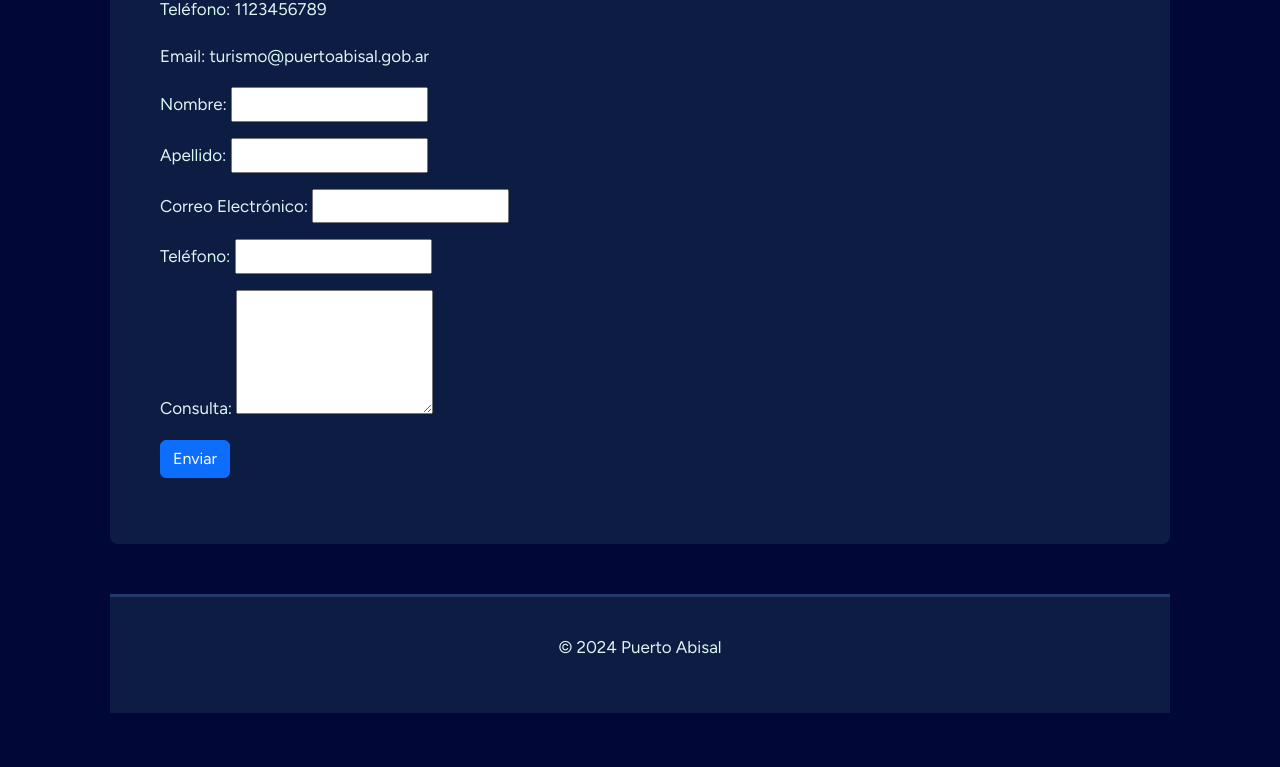
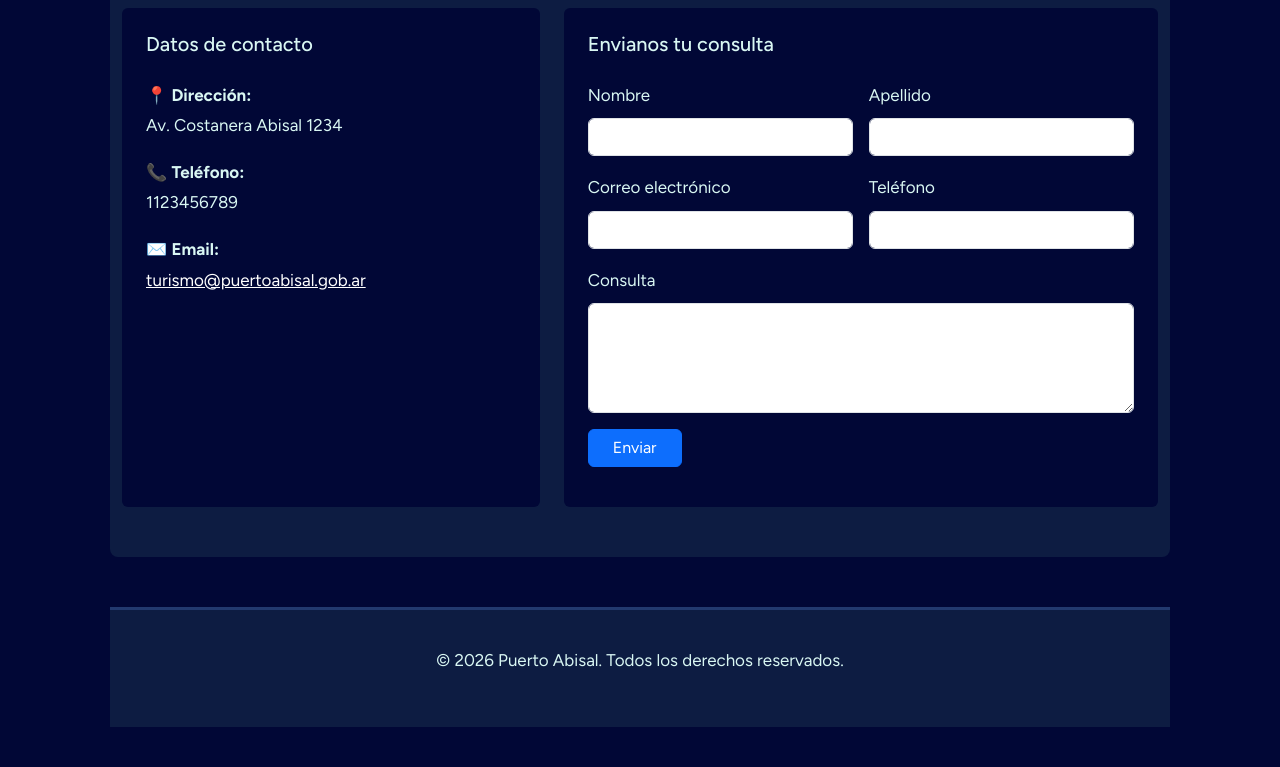
Before and after one commit to sebastiangonniplus-code/trabajo-practico-de-lenguajes-informaticos-1, a plain HTML site: page contacto.html in a window 1280 px wide. Shown: the part 412-1179 px from the top of the page. Drawn offline with nearby package versions, Linux system fonts and the light colour scheme.

Commit message:
Emprolijo contacto.html

```diff
--- a/contacto.html
+++ b/contacto.html
@@ -17,7 +17,7 @@
         <nav class="navbar navbar-expand-lg navbar-dark bg-custom-navbar">
             <div class="container-fluid">
                 <!-- Logo o Nombre de la marca -->
-                <a class="navbar-brand" href="index.html">Puerto Abisal</a>
+                <a class="navbar-brand">Puerto Abisal</a>
 
                 <!-- Botón hamburguesa para celulares -->
                 <button class="navbar-toggler" type="button" data-bs-toggle="collapse" data-bs-target="#navbarNav" aria-controls="navbarNav" aria-expanded="false" aria-label="Toggle navigation">
@@ -50,27 +50,66 @@
             </div>
         </nav>
     </header>
-    <main>
-        <p>Dirección: Av. Costanera Abisal 1234</p>
-        <p>Teléfono: 1123456789</p>
-        <p>Email: turismo@puertoabisal.gob.ar</p>
-  <form id="formContacto" action="" novalidate>
-  <p>Nombre: <input type="text" id="nombre">
-    <span class="error" id="errorNombre"></span></p>
-  <p>Apellido: <input type="text" id="apellido">
-    <span class="error" id="errorApellido"></span></p>
-  <p>Correo Electrónico: <input type="email" id="email">
-    <span class="error" id="errorEmail"></span></p>
-  <p>Teléfono: <input type="tel" id="telefono">
-    <span class="error" id="errorTelefono"></span></p>
-  <p>Consulta: <textarea id="consulta" rows="4"></textarea>
-    <span class="error" id="errorConsulta"></span></p>
-  <button type="submit" class="btn btn-primary">Enviar</button>
-  <p id="exito" class="exito"></p>
-</form>
-    </main>
+    <main class="container my-5">
+  <h2 class="mb-4 text-center">¿Querés ponerte en contacto?</h2>
+  <div class="row g-4">
+
+    <!-- Datos de contacto -->
+    <div class="col-lg-5">
+      <div class="card h-100 tarjeta-abisal border-0 p-4">
+        <h3 class="h5 mb-4">Datos de contacto</h3>
+        <p class="mb-3">📍 <strong>Dirección:</strong><br>Av. Costanera Abisal 1234</p>
+        <p class="mb-3">📞 <strong>Teléfono:</strong><br>1123456789</p>
+        <p class="mb-0">✉️ <strong>Email:</strong><br>
+          <a href="mailto:turismo@puertoabisal.gob.ar">turismo@puertoabisal.gob.ar</a>
+        </p>
+      </div>
+    </div>
+
+    <!-- Formulario -->
+    <div class="col-lg-7">
+      <div class="card h-100 tarjeta-abisal border-0 p-4">
+        <h3 class="h5 mb-4">Envianos tu consulta</h3>
+        <form id="formContacto" action="" novalidate>
+          <div class="row g-3">
+            <div class="col-md-6">
+              <label for="nombre" class="form-label">Nombre</label>
+              <input type="text" class="form-control" id="nombre">
+              <span class="error" id="errorNombre"></span>
+            </div>
+            <div class="col-md-6">
+              <label for="apellido" class="form-label">Apellido</label>
+              <input type="text" class="form-control" id="apellido">
+              <span class="error" id="errorApellido"></span>
+            </div>
+            <div class="col-md-6">
+              <label for="email" class="form-label">Correo electrónico</label>
+              <input type="email" class="form-control" id="email">
+              <span class="error" id="errorEmail"></span>
+            </div>
+            <div class="col-md-6">
+              <label for="telefono" class="form-label">Teléfono</label>
+              <input type="tel" class="form-control" id="telefono">
+              <span class="error" id="errorTelefono"></span>
+            </div>
+            <div class="col-12">
+              <label for="consulta" class="form-label">Consulta</label>
+              <textarea class="form-control" id="consulta" rows="4"></textarea>
+              <span class="error" id="errorConsulta"></span>
+            </div>
+            <div class="col-12">
+              <button type="submit" class="btn btn-primary px-4">Enviar</button>
+              <p id="exito" class="exito mt-3 mb-0"></p>
+            </div>
+          </div>
+        </form>
+      </div>
+    </div>
+
+  </div>
+</main>
     <footer>
-        <p>&copy; 2024 Puerto Abisal</p>
+        <p>© 2026 Puerto Abisal. Todos los derechos reservados.</p>
     </footer>
     <script src="https://cdn.jsdelivr.net/npm/bootstrap@5.3.3/dist/js/bootstrap.bundle.min.js"></script>
     <script src="js/main.js"></script>
```
